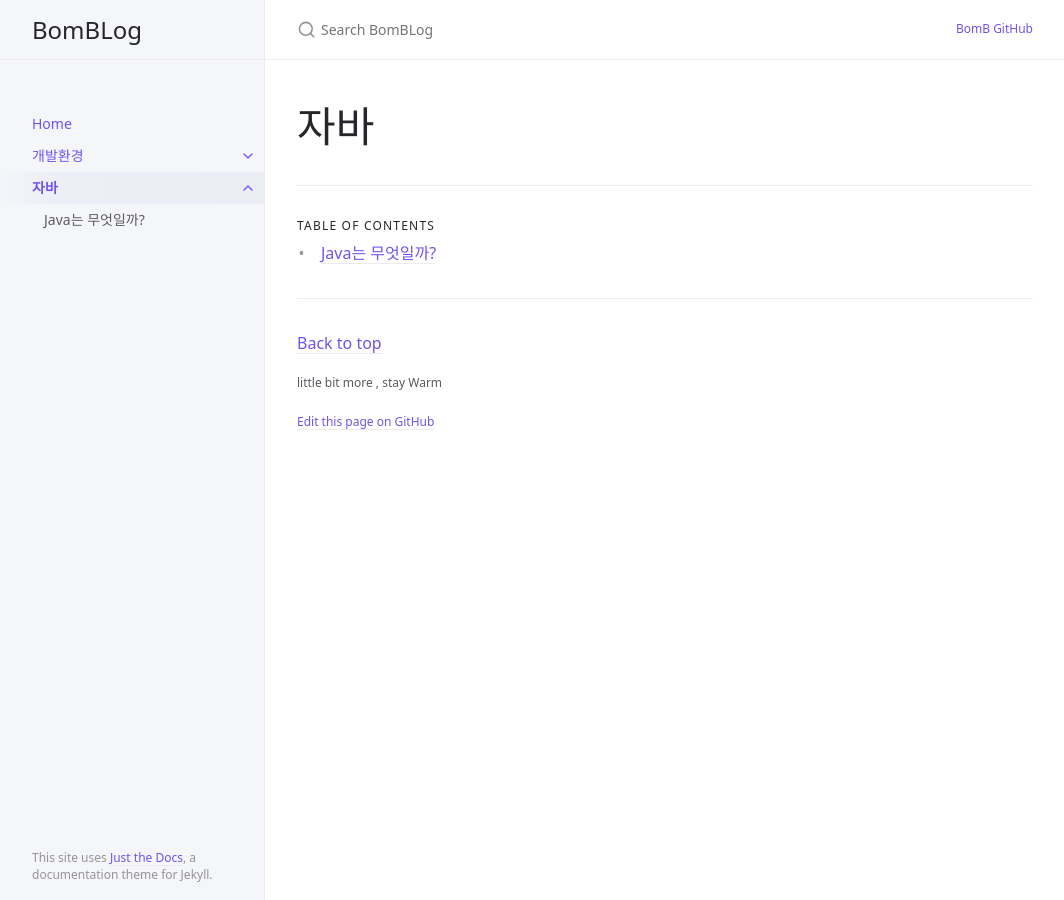
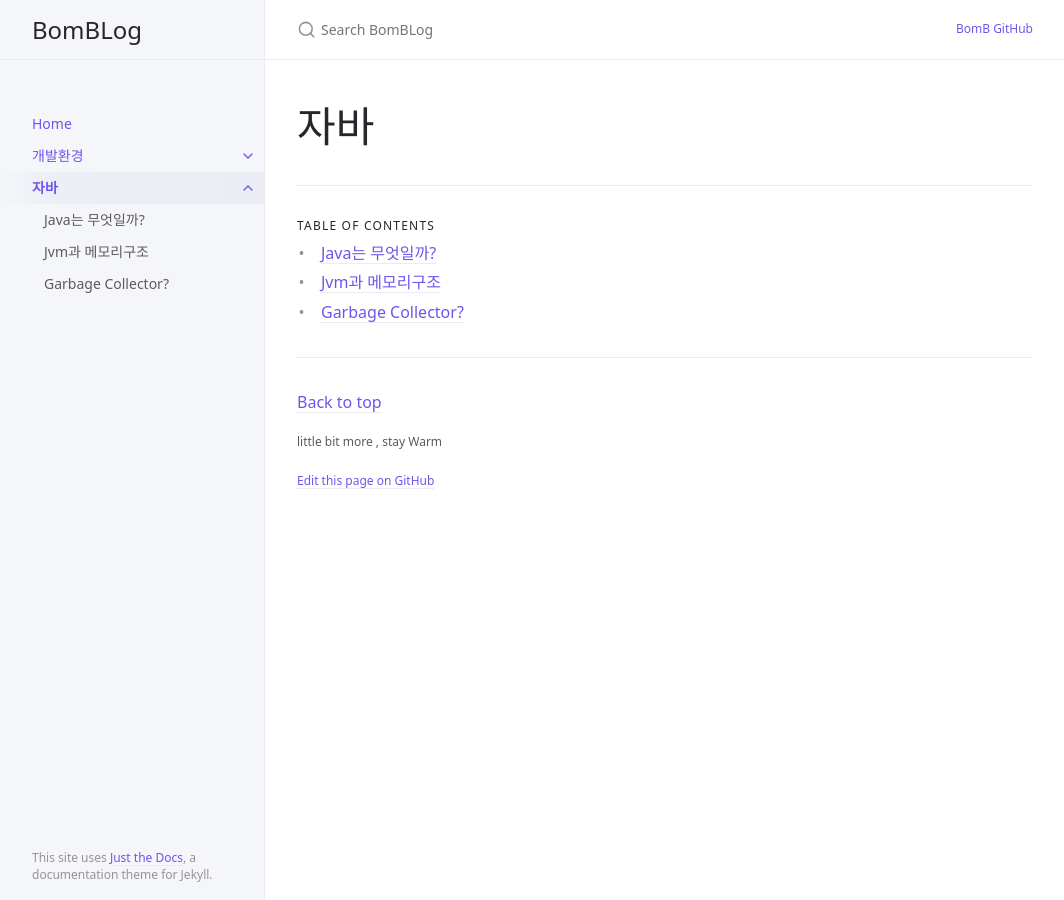
Before and after one commit to yongBomb90/yongBomb90.github.io, a Jekyll site: the page built from docs/java/java.md, in a window 1280 px wide. Shown: the whole page, without its empty margins (107-1171 px from the left). Built offline with Jekyll 4.4.1, drawn with Linux system fonts in a browser that asks for light colours; part of the change alters nothing that is shown.

Commit message:
no message

```diff
--- /dev/null
+++ b/docs/java/garbageCollector.md
@@ -0,0 +1,88 @@
+---
+layout: default
+title: Garbage Collector?
+parent: 자바
+nav_order: 3
+permalink: /java/gc
+---
+##  Garbage Collector?
+{: .fs-9 }
+영화나 드라마에서 컴퓨터관련 내용이 나올때 자주 등장하는 단어가 있다. "서버 메모리가 부족합니다."
+이말은 무엇일까? 이뜻은 컴퓨터 용량 즉, C드라이브의 GB가 모자르다라는 말도 되지만 주로 프로그램이 실행될때 사용되는 메모리의 부족을 말해준다.
+프로그램을 돌린다면 해당 프로그램의 소스코드를 실행하기 위하여 하드웨어에서 할당해주는 공간이 필요하다. 해당 메모리는 유한하여 부족한일이 생긴다.
+그러면 이러한 메모리를 관리하는 소스코드나 기능이 필요하지않을까? 자바에서는 이러한 메모리 관리를 위해 Garbage Collect(GC)를 사용하게 된다.
+이러한 메모리 관리로 개발자는 소스코드를 작성시 메모리관리에 크게 신경쓰지 않아도 되는 환경이 구축되었다.
+하지만 GC의 처리방식 및 종류에 관하여 무지한 상태로 코드를 짠다면 메모리 누수로 인하여 프로젝트가 엉망이 되지않을까?
+GC는 대규모 프로젝트에서 절대 무시못하는 기능으로 제대로 알고 사용할수 있도록 해야한다.
+
+
+## stop-the-world
+GC발생시 모든 프로그램의 스레드는 멈추가 GC가 실행되는 스레드만 실행되어야만 한다.
+해당 이유는 GC시 객체의 검사가 끝난후 다른 스레드가 동시에 사용하고 있다면 이는 객체를 검사했던 의미가 없어지게 된다. 여러 이유상  GC스레드 외의 모든 스레드는 멈춰야 한다. 이러한 상태를 **stop-the-world** 라 칭한다.
+
+
+## Heap Area
+자바에서는 런타임 메모리라 칭하는 공간이 있다. 이들중 가장 빈번히 사용되는 메모리가 Heap 메모리이다. 그리하여 GC는 Heap 메모리 관리에 사용된다.
+Java 8 version 으로 보았을때 아래의 그림과 같다.
+![](/assets/images/javaHeapMem.png)
+영역을 나누는 이유는 GC가 만들어진 가정 때문이다.
+> 1. 대부분 객체는 접근불가 상태가 된다
+> 2. 오래된 객체가 젊은 객체로의 참조는 아주 적게 이루어진다.
+
+이러한 가설로 영역을 크게 3가지로 나누게 된다.
+
+> 1. **Young** 영역..<br>
+     새롭게 생성된 객체들이 존재한다. 가설에서 처럼 많은 객체들이 생성되고 사라진다. Minor GC가 발생한다.
+> 2. **Old** 영역..<br>
+     Young 영역에서 살아남은 객체들이 존재한다. Young 영역보다 크게 설정되며 Major GC(혹은 Full GC)가 발생한다.
+> 3. **Metaspace** 영역..(이전 Permanent 영역)<br>
+     Class, Method의 Meta Data, Static Object 변수, 상수 JVM,JIT 관련 데이터가 존재하며 이는 JVM이 아닌 OS가 관리하는 Native메모리 영역에 속한다.
+
+## Minor GC
+Young 영역에서 일어나는 GC를 Minor GC라 칭한다.
+Young 영역은 3개의 영역으로 나뉜다.
+> Eden 영역<br>
+> Survivor 영역(2개)<br>
+
+이렇게 나누고 해당 영역들을 아래와 같이 관리한다.
+
+> 1. 새로 생성된 객체는 Eden에 저장된다
+> 2. Eden 에서 GC실행이 이루어지고 이후 살아남은 객체는 Survivor-1 으로 이동한다.
+> 3. Survivor-1이 가득찬다면 Eden이 참조하는 객체만 Survivor-2로 이동후 모두 삭제된다.
+> 4. 이를 반복하다가 어느횟수 이상이 된다면 이 객체를 Old 영역으로 이동된다.
+
+Young영역에서 메모리 할당기술로 2개를 들수있다.
+> 1. **bump-the-pointer** <br>
+     Eden은 마지막 객체가 가장 위에 있다 이를 통해 새로 생성된 객체는 Eden의 넣기 적당한지 확인후 적당할시 Eden에 가장 맨위의 넣는다 이를 통하면 새로운 객체가 생길때 마다 마지막 으로 추가된 객체만 점검하면 되므로 빠른 할당이 가능하다.
+> 2. **TLABs(Thread-Local Allocation Buffers)** <br>
+     멀티 스레드 환경시 사용되는 기술이다. 이는 만약 여러 스레드에서 하나의 객체를 참조한다면 락되는 현상이 이루어질것이다. 이는 큰 성능저하를 가져오기 때문에 이를 극복하기 위하여 스레드당 각각의 작은 Eden을 사용하여 이를 극복하는 방식이다.
+
+## Major GC
+Minor GC 거처서 살아남은 객체들이 Old에 싸이게 된다. 하지만 Old 또한 유한하기 때문에 언젠가는 모두 차게될것이다 이떄 실행되는 GC를 Major GC라 칭한다.
+Major GC에는 여러가지 방식이 있다
+> 1. **Serial GC (-XX:+UseSerialGC)** <br>
+     mark-sweep-compact이라는 알고리즘을 사용한다. 이는 먼저 Old 영역에 살아 있는 객체를 식별(Mark)한후 힙(Heap)의 앞부터 끝까지 살아남은 객체를 남긴후(Sweep)
+     각 객체들이 힙의 가장 앞 부분부터 채워나간다(Compaction). 쓰레드가 하나로 이루어진다. 그러므로 작은 메모리나 CPU코어가 적을때만 사용한다. Minor GC와 Major GC모두 stop-the-world가 발생한다.
+> 2. **Parallel GC (-XX:+UseParallelGC)** <br>
+     Serial GC 방식을 Young 영역에 대해서만 다수의 쓰레드가 진행되는 방식이다.  Minor GC와 Major GC모두 stop-the-world가 발생한다.
+> 3. **Parallel Old GC(-XX:+UseParallelOldGC)** <br>
+     Parallel GC 방식에서  Old 영역도 다수의 쓰레드가 진행되는 방식으로 Mark-Summary-Compaction 단계를 거친다.  Minor GC와 Major GC모두 stop-the-world가 발생한다.
+> 4. **CMS GC (-XX:+UseConcMarkSweepGC)** <br>
+![](/assets/images/CMS_gc.png)
+     Serial GC에서 mark하는 방식이 부터 다르다 초기 Initial Mark 단계에서 클래스 로더에 가장 가까운 객체중 살아있는 객체만 찾아 끝낸다. 이로 인해 멈추는 시간이 줄어든다. 이후 Concurrent Mark 단계에서는 살아있다고 확인된 객체들이 참조하는 객체를 확인한다. 이때는 stop-the-world가 진행되지 않는다. 이후 Remark 단계에서는 Concurrent Mark 단계에서 새로 추가되거나 참조가 끊긴 객체를 확인한후 Concurrent Sweep 단계에서는 메모리를 정리하는 작업을 실행하게 된다. Concurrent Sweep 또한 stop-the-world가 진행되지 않는다. 이러한 방식으로 stop-the-world시간을 줄이게 된다. 하지만 이에 단점또한 있다
+     메모리와 CPU사용이 높으며 Compaction 단계가 진행되지 않는다 이후 따로 Compaction 단계 실행시 많은시간을 사용해야 할수도 있다.
+> 5. **G1 GC** <br>
+![](/assets/images/G1_gc.png)
+Heap 영역이 4GB이상 사용하는 머신에서 적합하다. Java 9+ 의 default GC으로 선정되었다.
+Young 영역과 Old 영역을 나누지 않고 Region이라는 일정한 바둑판 부분으로 나눠서 메모리를 관리한다. 각각의 Region이 Young, Old 역할을 모두 진행한다.
+하나의 Region이 차면 GC를 실행한다 이때 CMS 처험 멀티스레드로 Minor GC, Major GC 모두 실행한다 이후 사용중인 객체는 다른 Region으로 이동시킨후 해당 Region 전체를 삭제해버린다 기존 객체만 삭제하던 방식에서 작은 메모리 영역전체를 삭제해버리는 방식으로 변경된것이다. 이는 Compacting또한 이루어 졌다고 할수있다.
+
+
+
+<div class="code-example text-delta" markdown="1">
+출처
+{: .text-grey-dk-000}
+
+>  https://mirinae312.github.io/develop/2018/06/04/jvm_gc.html
+>   https://d2.naver.com/helloworld/1329
+</div>
--- /dev/null
+++ b/docs/java/jvm_memory.md
@@ -0,0 +1,65 @@
+---
+layout: default
+title: Jvm과 메모리구조
+parent: 자바
+nav_order: 2
+permalink: /java/jvm
+---
+
+## JVM이란?
+{: .fs-9 }
+java의 가장 큰이점인 슬로건 "write once run anywhere"를 실현시켜주는 기술이라고 할수있다.<br>
+'java virtual machine' 명칭이 말하듯 자바를 실행시키기 위한 가상 기계이다. 자바를 실행시키기 위한 소프트웨어로 생성된 하드웨어라고 이해하면 될것 같다.<br>
+JVM은 자바를 실행시키기 위해서는 반드시 필요하다. JVM은 운영체제와 자바 어플리케이션 사이에 위치하여
+자바로 만들어진 프로그램을 해당 하드웨어가 해석 가능한 바이트 코드로 변환시켜 실행이 가능하도록 한다.<br>
+이로 인해 속도가 느려진다는 말도 있지만 이는 JIT(just-in-time compilation)이라는 실행 시점 컴파일하는 방법으로 극복했다.<br>
+
+![](/assets/images/jvm.png)
+
+1. Class Loader ?
+> java소스는 바이트코드(class) 파일로 변환된다. 이를 엮어서 운영체제의 메모리 영역(Runtime Data Area)로 적제 하는 역할을 한다. 이는 자바 프로그램이 실행중에 이루어진다
+2. Execution Engine ?
+> 말그대로 실행 시켜준다. Class Loader를 통해 전달받은 바이트 코드를 기계어로 바꿔주며 지정된 단위로 실행하는 역할이다.
+  이때, JIT방식을 이용중이다. JIT는 컴파일러와 인터프리터를 혼합한 방식으로 실행시점에 인터프리터 방식으로 기계어코드를 생성하며 이를 캐싱하여 같은 함수를 부릴때 다시 기계어로 바꿔주는 단계를 생략하여 진행된다.
+3. Garbage Collector ?
+> Garbage Collector(GC)는 Heap메모리에 적재된 객체들중 참조되지 않는 객체를 제거 해주는 역할을 실행한다.
+GC가 실행되어 객체가 사라지는 시간은 여러가지 환경에 영향을 받기때문에 정확한 시점을 알수가 없다. 이는 자바 프로그램 실행시 반드시 고려해야 할점이다.
+Garbage Collector의 구동 방식은 추후 더 자세하게 알아보자.
+{: . }
+4. Runtime Data Areas?
+{: .text-green-000}
+
+> JVM의 메모리 영역이며 Java 프로그램 실행시 OS로 부터 메모리를 할당받는다.
+  이는 크게 Method Area, Heap Area, Stack Area, PC Register, Native Method Stack로 나눈다.
+
+---
+## JAVA 메모리(Runtime Data Areas) 구조?
+{: .fs-8 }
+<br>
+![](/assets/images/javaArea.png)
+
+1. Method area (메소드 영역)
+> 클래스의 변수의 타입 이름 접근제어정보같은 필드 정보와 메소드의 이름 타입 파라미터등의 메소드 정보 그리고 타입 정보 상수 정보와 static 변수, final class 등
+  한번 올라간후 계속 참조가 가능하도록 설계한 모든 변수및 클래스의 설계도면이 올라가 저장된 영역이라고 할수있다.
+2. Heap area (힙 영역)
+> new 로 생성된 오브젝트들의 영역이라고 한다. 비번하게 생성되어 GC(garbage collector)가 확인하여 메모리관리를 한다.
+3. Stack area (스택영역)
+> 임시로 생성되는 지역변수, 파라미터, 리턴값, 연산에 사용되는 값등이 여기에 속한다. <br>
+  예로 들자면, 하나의 메소드 안에서 int idx = 100; 이라할경우 스택에 idx 라는 이름으로 100이 생성된다. 하지만 Integer A = new Integer() 일경우 Integer A는 스택에서 생성되나 new Integer라는 실제 값은 힙 영역에 속하게 된다. 이로인해 스택의 A는 힙의 포인트 값을 가지고 있는것이다.
+4. PC register (PC 레지스터)
+> Thread(쓰레드) 관련 영역으로 쓰레드가 생성될때마다 해당 영역의 주소값과 명령어가 저장되어 실행된다. 이는 쓰레드 관리에 사용되는 메소드 영역이라고 할수있다.
+5. Native Method stack
+> 자바가 아닌 이외에 자바코드를 실행시키기 위한 환경조성에 사용되는 영역이다 (JNI - 자바 코드가 C/C++ 라이브러리 호출 및 호출 되는것을 가능케 해줌)
+
+<div class="text-delta" markdown="1">
+*** 자바의 쓰레드는 메소드 영역과 힙 영역은 같이 참조하면 사용하지만 나머지 영역은 각자 사용한다.
+{:.bg-yellow-100 .fs-3}
+</div>
+---
+<div class="code-example text-delta" markdown="1">
+출처
+{: .text-grey-dk-000}
+
+>  https://jeong-pro.tistory.com/148 [기본기를 쌓는 정아마추어 코딩블로그]
+>  https://hoonmaro.tistory.com/19 [훈마로의 보물창고]
+</div>
```
Also changed, not shown: docs/java/java_index.md (+3 -0 lines), assets/images/CMS_gc.png (added), assets/images/G1_gc.png (added), assets/images/javaArea.png (added), assets/images/javaHeapMem.png (added), assets/images/jvm.png (added).
